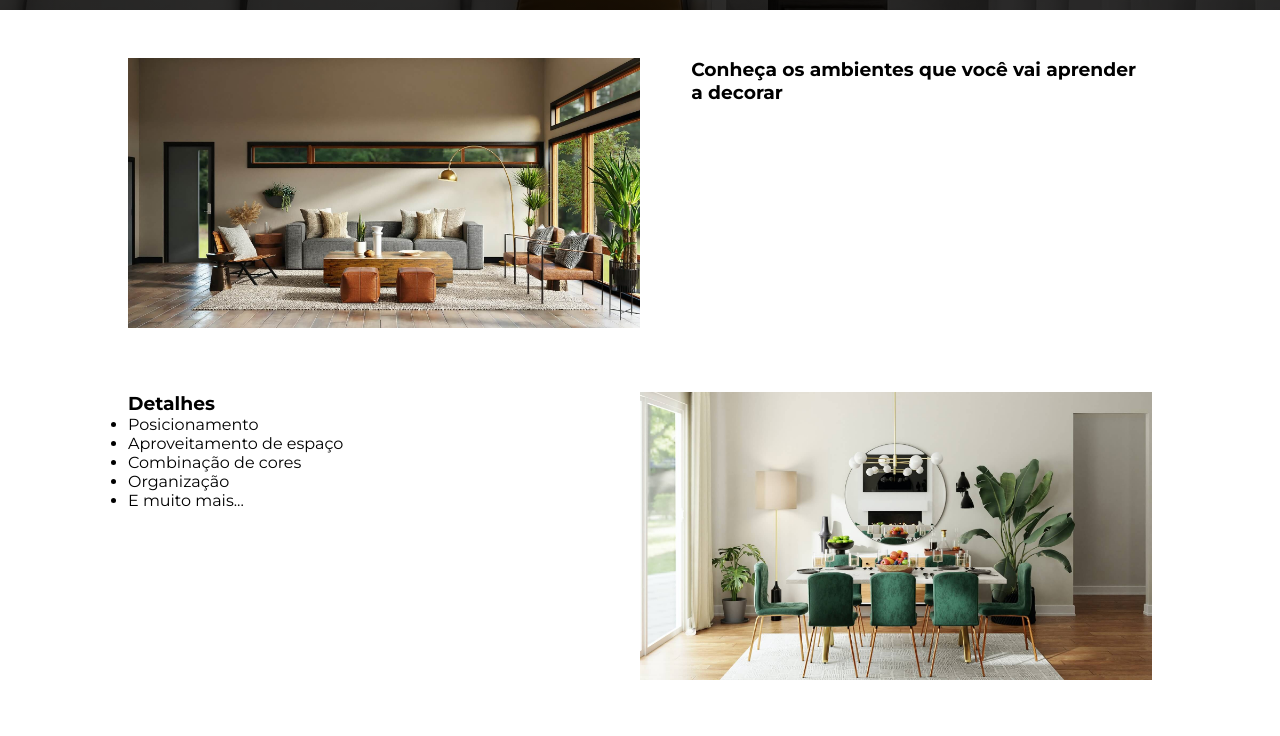
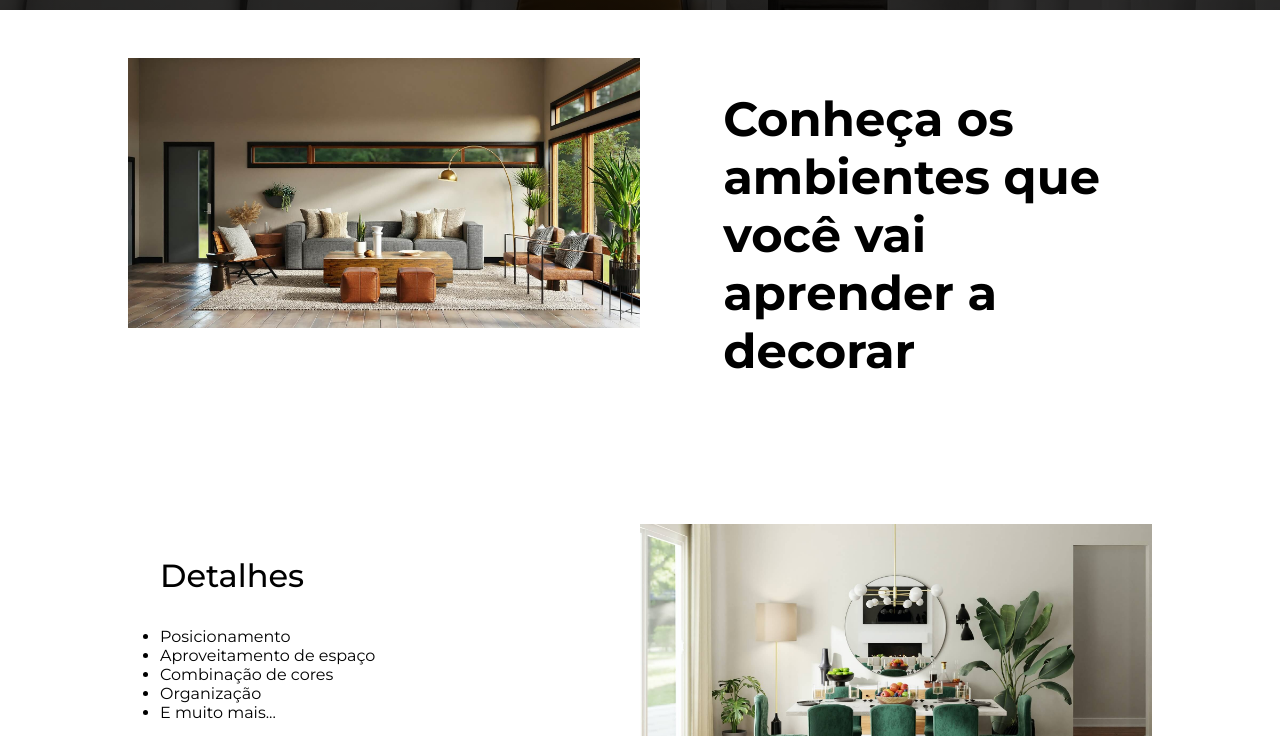
Before and after one commit to GuidoStocco/Landing_page, a plain HTML site: page index.html in a window 1280 px wide. Shown: the part 1684-2420 px from the top of the page. Drawn offline with nearby package versions, Linux system fonts and the light colour scheme.

Commit message:
detail-1 and detail-description

```diff
--- a/css/style.css
+++ b/css/style.css
@@ -209,3 +209,21 @@
 .detail img{
     width: 50%;
 }
+
+.detail h3{
+    font-size: 2em;
+    margin-bottom: 1em;
+    font-weight: 500;
+}
+
+#detail-1 h3{
+    font-size: 3em;
+    font-weight: 700;
+
+}
+
+.detail-description{
+    width: 100%;
+    padding: 2em;
+
+}
```
